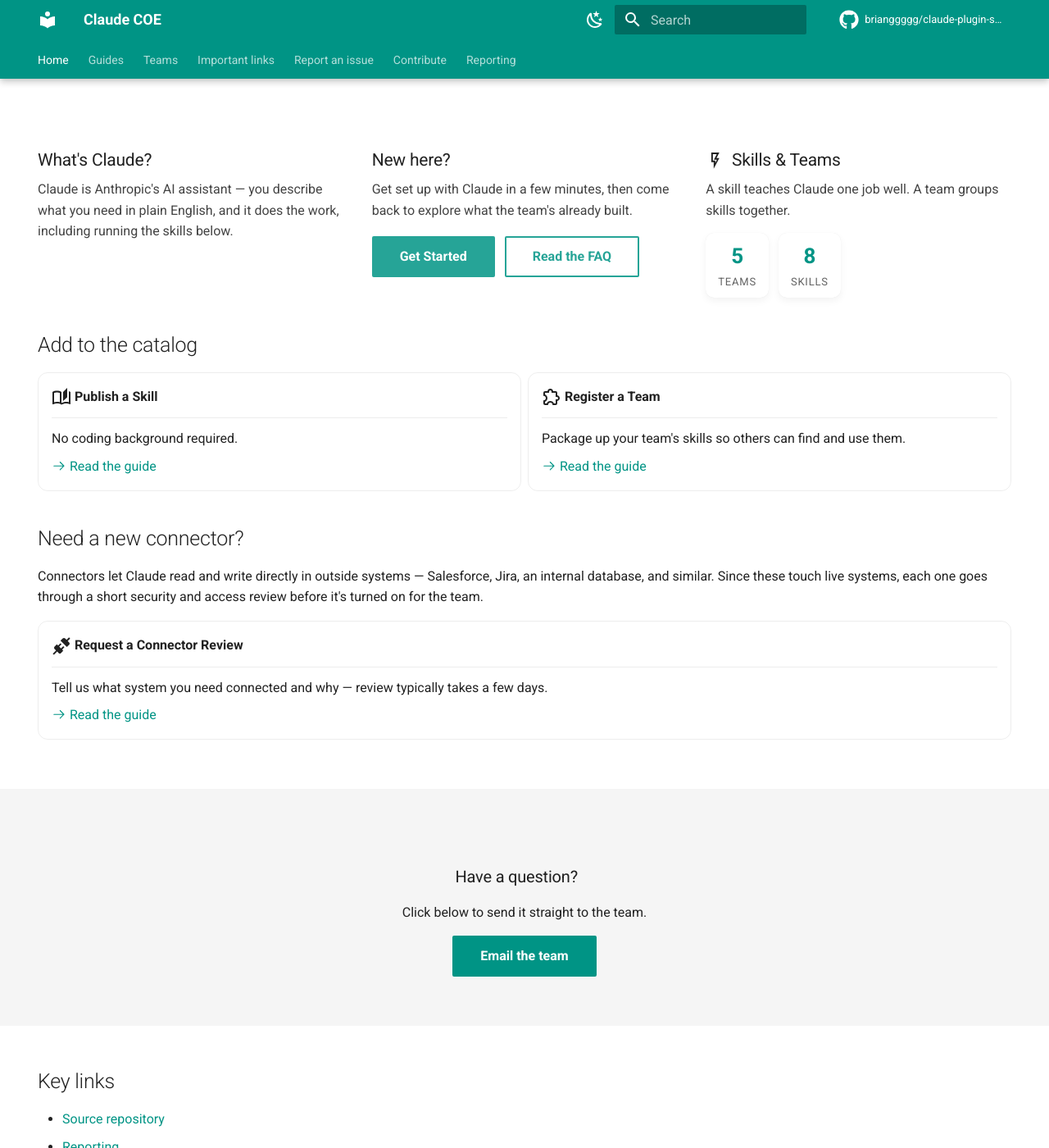
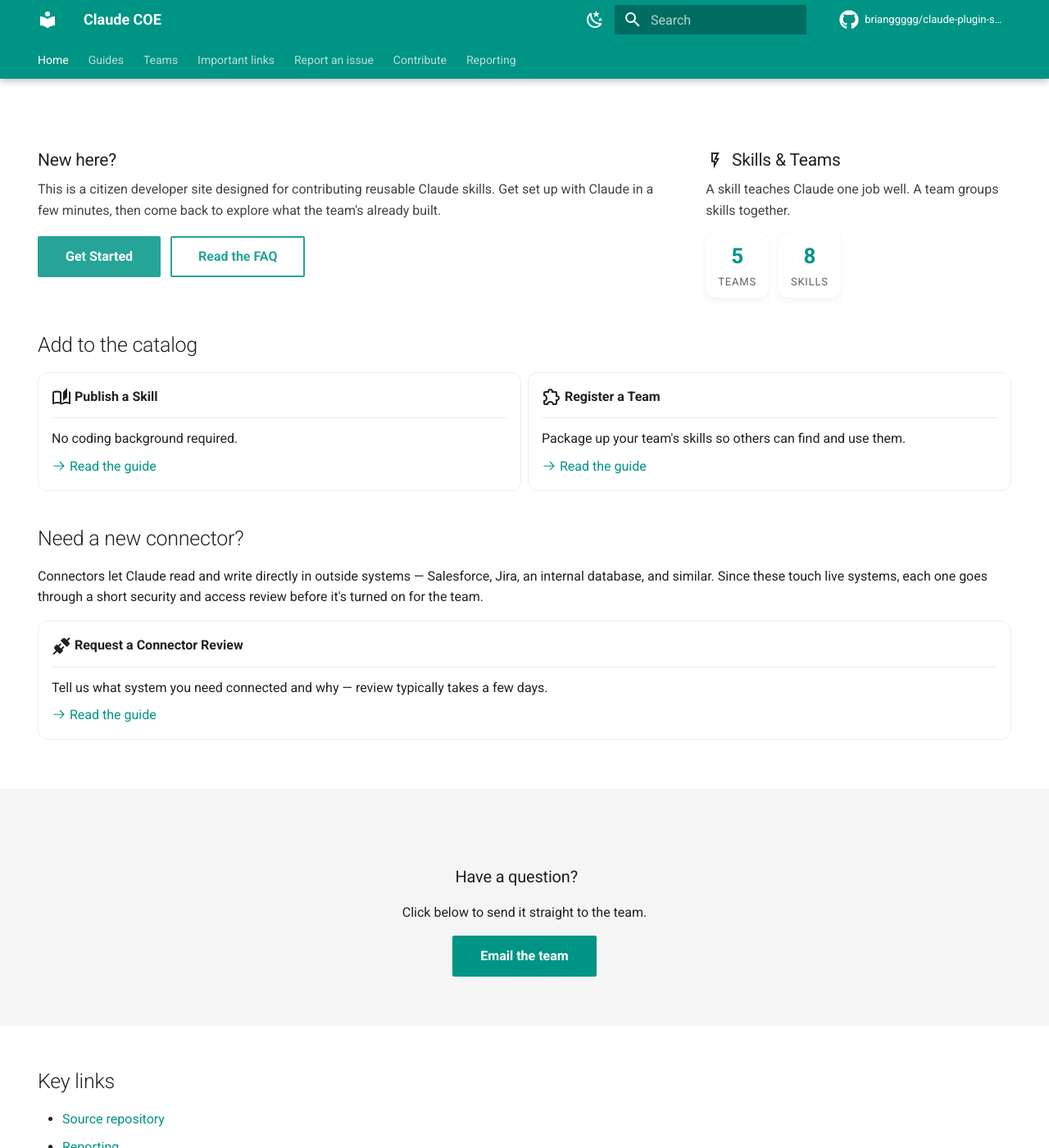
Before and after one commit to brianggggg/claude-plugin-skills-demo, an MkDocs documentation site: the page built from docs/index.md, in a window 1280 px wide and 1400 px high. Shown: the whole window at 82% size. Built offline with MkDocs 1.6.1 and Material for MkDocs 9.7.7, drawn with Linux system fonts in a browser that asks for light colours; comment, search, counter and statistics services are not loaded.

Commit message:
Drop What's Claude, widen New here?, reframe as a citizen developer site
Removes the What's Claude column entirely. New here? now spans the
freed space (2 of 3 columns) and leads with what this site actually
is: a citizen developer site for contributing reusable Claude skills.
Skills & Teams, with the team/skill counts, stays alone in the third
column exactly as before.

```diff
--- a/docs/index.md
+++ b/docs/index.md
@@ -8,19 +8,11 @@ hide:
 
 <div class="hero-grid reveal" markdown>
 
-<div class="hero-col" markdown>
-
-### What's Claude?
-
-Claude is Anthropic's AI assistant — you describe what you need in plain English, and it does the work, including running the skills below.
-
-</div>
-
-<div class="hero-col" markdown>
+<div class="hero-col hero-col--wide" markdown>
 
 ### New here?
 
-Get set up with Claude in a few minutes, then come back to explore what the team's already built.
+This is a citizen developer site designed for contributing reusable Claude skills. Get set up with Claude in a few minutes, then come back to explore what the team's already built.
 
 [Get Started](guides/getting-started.md){ .md-button .md-button--primary }
 [Read the FAQ](guides/faq.md){ .md-button }
--- a/docs/stylesheets/home.css
+++ b/docs/stylesheets/home.css
@@ -72,10 +72,11 @@ a.stat:hover {
   opacity: 0.7;
 }
 
-/* Hero grid: three quadrants above the fold — What's Claude / New
-   here? / Skills & Teams side by side, so the first screen carries
-   more than one idea. Collapses to a single column on narrow/tablet
-   widths where three columns would get too cramped to read. */
+/* Hero grid: New here? / Skills & Teams side by side, so the first
+   screen carries more than one idea. New here? spans 2 of the 3
+   tracks (it's the main CTA); Skills & Teams stays in the third.
+   Collapses to a single column on narrow/tablet widths where that
+   split would get too cramped to read. */
 .hero-grid {
   display: grid;
   grid-template-columns: repeat(3, minmax(0, 1fr));
@@ -83,6 +84,10 @@ a.stat:hover {
   max-width: 64rem;
   margin: 0 auto 2rem;
   text-align: left;
+}
+
+.hero-col--wide {
+  grid-column: span 2;
 }
 
 .hero-col h3 {
```
